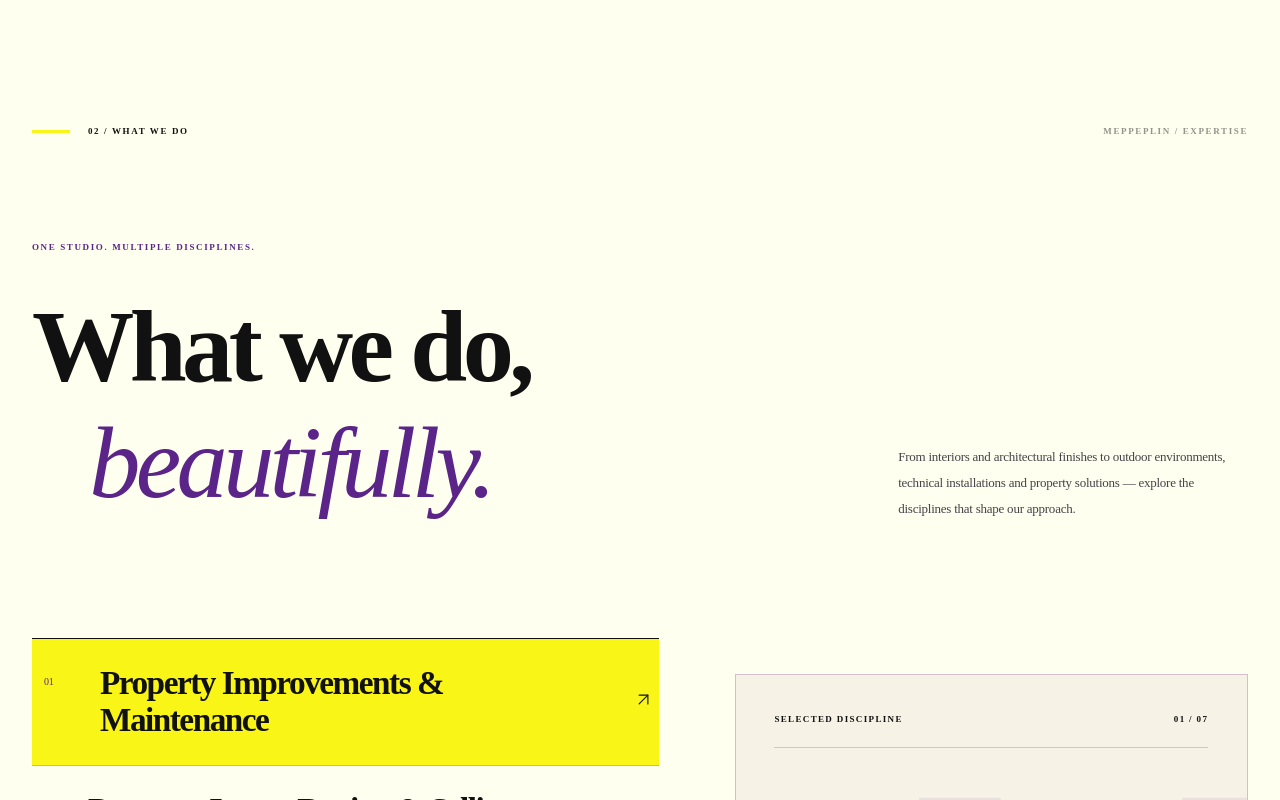
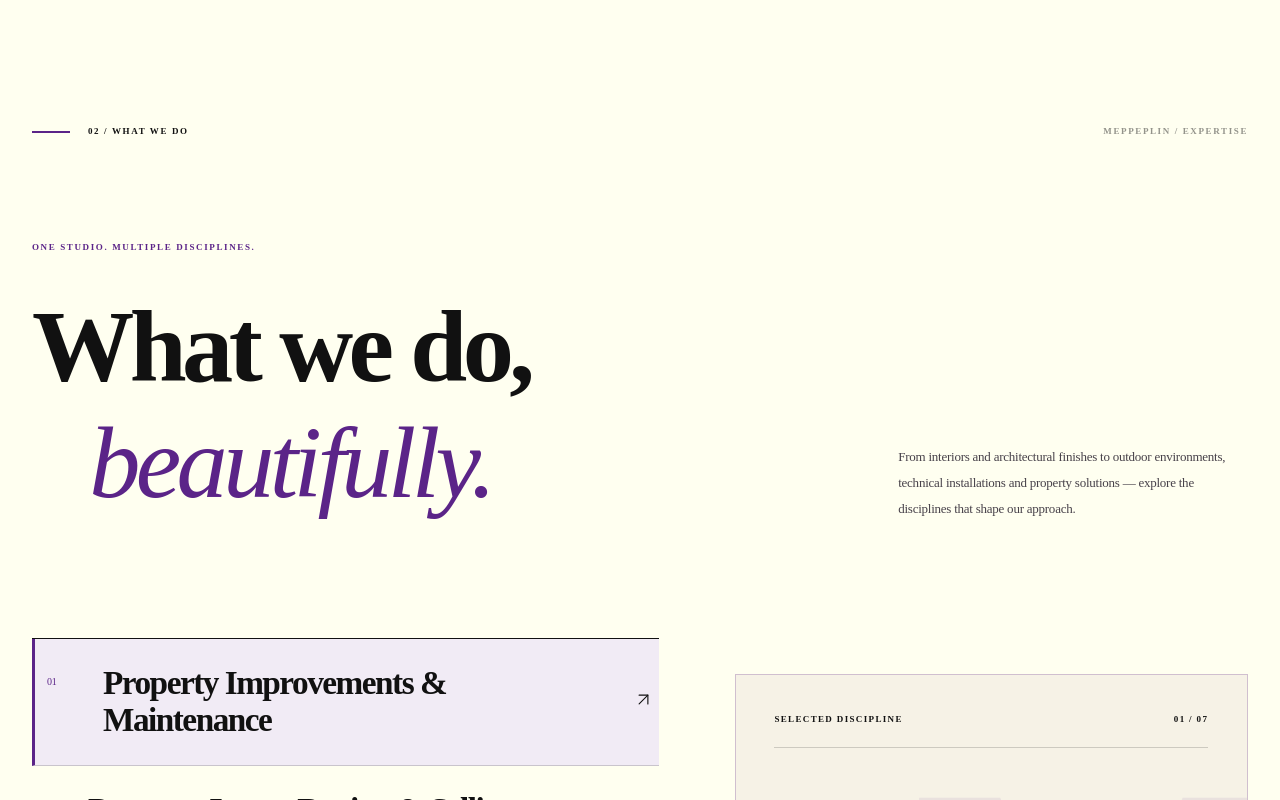
Before and after one commit to Ani-DEV2224/mepepplin-decor-hub, a Next.js app: page / in a window 1280 px wide. Shown: the part 3540-4340 px from the top of the page. Built offline with nearby package versions, Linux system fonts and the light colour scheme; no server answers.

Commit message:
Refine yellow to subtle dark-surface accents and use violet for active UI

```diff
--- a/src/app/(website)/brand-refresh.css
+++ b/src/app/(website)/brand-refresh.css
@@ -6,14 +6,24 @@
 .studio-theme-root .mdh-expertise-row-name{font-size:clamp(1.45rem,2.6vw,2.8rem);}
 .studio-theme-root .mdh-expertise-panel-content h3{font-size:clamp(2.5rem,4.4vw,4.9rem);line-height:1.06;}
 .studio-theme-root .mdh-expertise-includes li{font-size:clamp(.88rem,1.15vw,1.03rem);line-height:1.6;}
-.studio-theme-root .mdh-expertise-row.is-active{background:#F8F517;color:#111111;}
-.studio-theme-root .mdh-expertise-row:hover{background:#F8F517;color:#111111;}
+.studio-theme-root .mdh-expertise-row.is-active{background:#F1EBF5;color:#111111;border-left:3px solid #5B2488;}
+.studio-theme-root .mdh-expertise-row:hover{background:#F6F2E6;color:#111111;}
 .studio-theme-root .mdh-expertise-panel{background:#F6F2E6;border-color:rgba(91,36,136,.25);}
 .studio-theme-root .mdh-expertise-kicker,.studio-theme-root .mdh-expertise-panel-index,.studio-theme-root .mdh-expertise-row-number,.studio-theme-root .mdh-expertise-includes-heading{color:#5B2488;}
-.studio-theme-root .mdh-expertise-rule{background:#F8F517;height:3px;}
+.studio-theme-root .mdh-expertise-rule{background:#5B2488;height:2px;}
 .studio-theme-root a:focus-visible,.studio-theme-root button:focus-visible{outline:3px solid #5B2488;outline-offset:3px;}
 @media(max-width:700px){.studio-theme-root .mdh-expertise-title{font-size:clamp(3rem,12vw,5rem)}.studio-theme-root .mdh-expertise-row-name{font-size:clamp(1.3rem,6vw,2rem)}}
 
 /* Futura is the sole requested font family across the public website. */
 .studio-theme-root,.studio-theme-root *,.studio-theme-root *::before,.studio-theme-root *::after {font-family:Futura !important;}
 @media(max-width:700px){.studio-theme-root .mh-collage-tile{aspect-ratio:1 / 1;}.studio-theme-root .mh-collage-heading{top:39%;}.studio-theme-root .mh-collage-heading h2{font-size:clamp(2.2rem,9vw,3.8rem);}}
+
+/* Refined yellow placement: restrained editorial accents, not large interactive surfaces. */
+.studio-theme-root .mdh-people-team-card-number{background:#FFFFF0;color:#5B2488;border:1px solid rgba(91,36,136,.35);}
+.studio-theme-root .mdh-people-team-card{border-color:rgba(17,17,17,.12);}
+.studio-theme-root .mdh-people-team-card:hover{border-color:#5B2488;}
+.studio-theme-root .mdh-people-eyebrow .mdh-people-line{background:#5B2488;}
+.studio-theme-root .mdh-people-contact:hover{color:#5B2488;}
+/* Electric yellow works best as a small signature accent on dark surfaces. */
+.studio-theme-root .mdh-people-workforce-symbol{color:#F8F517;}
+.studio-theme-root .mdh-people-workforce-list li>span{color:#F8F517;}
```
